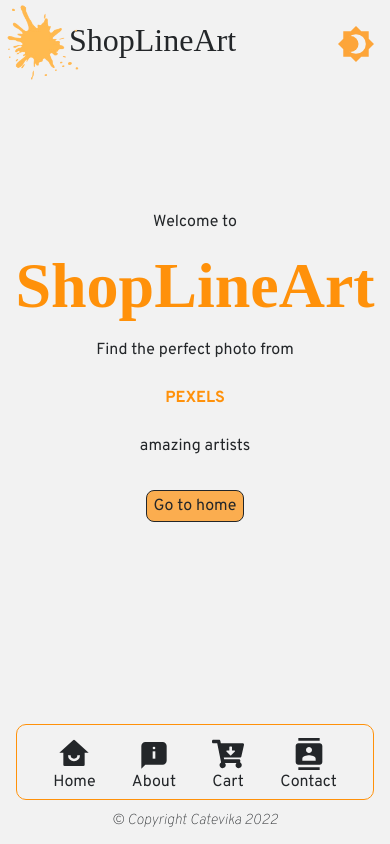
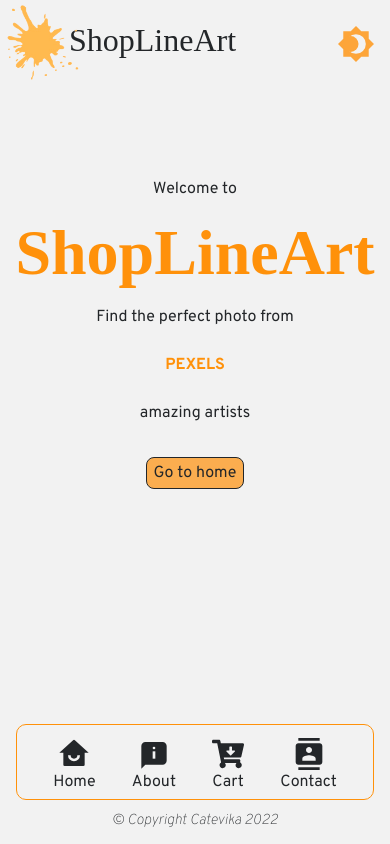
Before and after one commit to Catevika/catevika_shoplineart-client, a React (Vite) app: page / in a window 390 px wide. Built offline with nearby package versions, Linux system fonts and the light colour scheme; no server answers; a web font is replaced by a local one.

Commit message:
Fix home button not working on welcome page

```diff
--- a/src/components/basicLayout/basicLayout.css
+++ b/src/components/basicLayout/basicLayout.css
@@ -54,7 +54,7 @@
 @media screen and (max-width: 575px) {
   .welcome__container {
     z-index: 30;
-    height: calc(100vh - 125px);
+    height: calc(100vh - 190px);
     width: 100%;
     margin: 0 auto;
     padding: 0;
```
